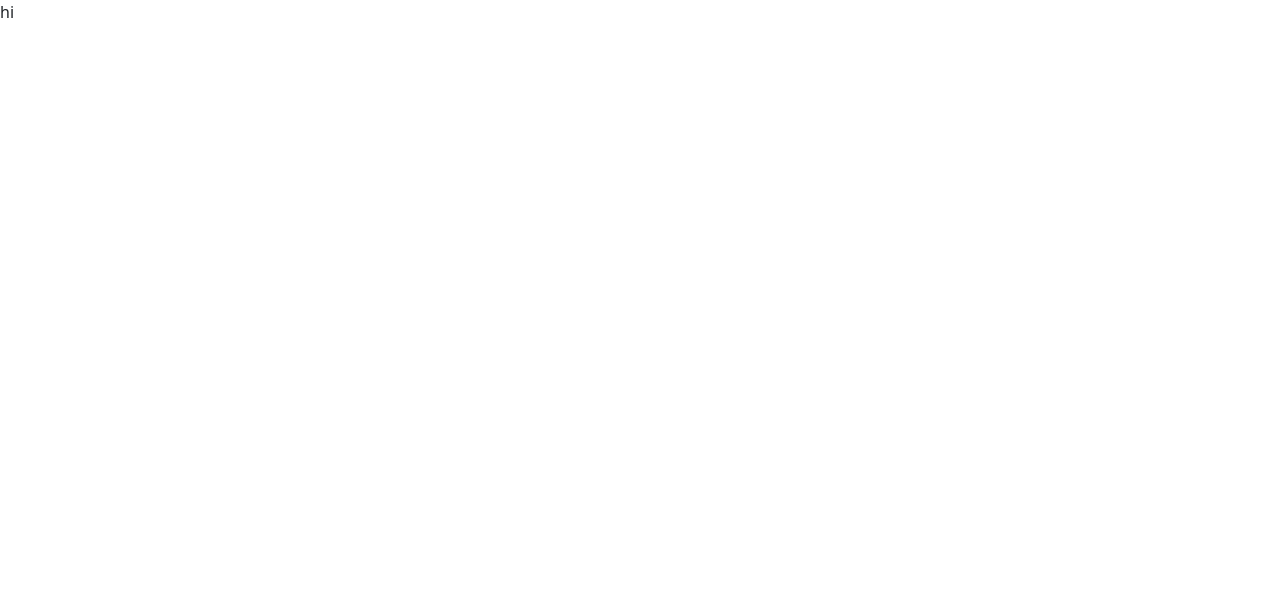
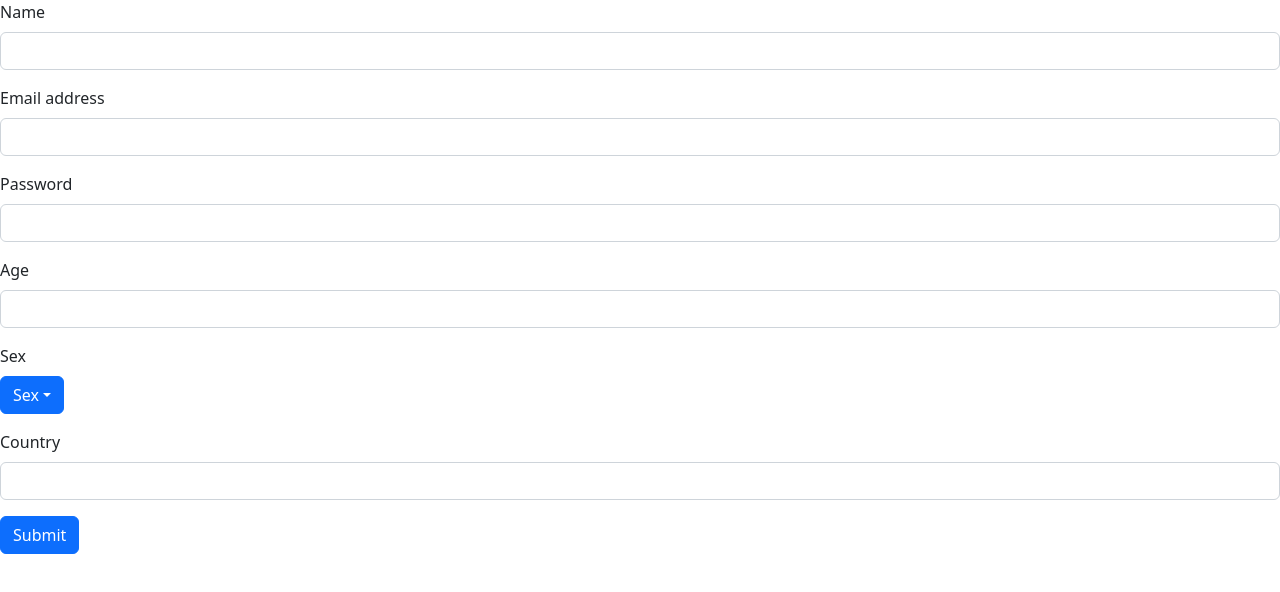
Before and after one commit to RinKokubo/solution-challenge-team-1, a React (Create React App) app: page /sign_up in a window 1280 px wide. Shown: the top 592 px of the page. Built offline with nearby package versions, Linux system fonts and the light colour scheme; the HTML template or start-up script is replaced by a standard one.

Commit message:
create account

```diff
--- a/src/components/Confirm.js
+++ b/src/components/Confirm.js
@@ -1,4 +1,32 @@
+import React, {useEffect, useState} from 'react'
+import Button from 'react-bootstrap/Button';
+import Form from 'react-bootstrap/Form';
+import 'bootstrap/dist/css/bootstrap.css';
+import { auth } from '../firebase';
+import { createUserWithEmailAndPassword } from "firebase/auth";
+import { useNavigate } from 'react-router-dom';
+import Dropdown from 'react-bootstrap/Dropdown';
+import DropdownButton from 'react-bootstrap/DropdownButton';
+import { useLocation } from 'react-router-dom';
+
 const Confirm = () => {
+
+  const location = useLocation();
+  const navigate = useNavigate();
+  const { email,password } = location.state;
+  console.log(email, password);
+
+  useEffect(() => {
+    createUserWithEmailAndPassword(auth,email, password)
+      .then((userCredential) => {
+        navigate('/sign_in');
+      }).catch((error) => {
+        const errorCode = error.code;
+        const errorMessage = error.message;
+        console.log(errorCode, errorMessage);
+      });
+  }, []);
+
   return (
     <p>hello</p>
   )
--- a/src/components/CreateAccount.js
+++ b/src/components/CreateAccount.js
@@ -1,7 +1,59 @@
-const SignIn = () => {
+import React, {useState} from 'react'
+import Button from 'react-bootstrap/Button';
+import Form from 'react-bootstrap/Form';
+import 'bootstrap/dist/css/bootstrap.css';
+import { auth } from '../firebase';
+import { createUserWithEmailAndPassword } from "firebase/auth";
+import { useNavigate } from 'react-router-dom';
+import Dropdown from 'react-bootstrap/Dropdown';
+import DropdownButton from 'react-bootstrap/DropdownButton';
+
+const CreateAccount = () => {
+
+  const navigate = useNavigate();
+
+  const handleSubmit = (event) => {
+    event.preventDefault();
+    const { email, password } = event.target.elements;
+    console.log(email.value, password.value);
+    navigate('/sign_up/confirm', {state: {email: email.value, password: password.value}});
+  };
+
   return (
-    <p>hi</p>
+    <Form onSubmit={handleSubmit}>
+      <Form.Group className="mb-3" controlId="formName">
+        <Form.Label>Name</Form.Label>
+        <Form.Control name= "name" type="text" placeholder="" />
+      </Form.Group>
+      <Form.Group className="mb-3" controlId="formBasicEmail">
+        <Form.Label>Email address</Form.Label>
+        <Form.Control name= "email" type="email" placeholder="" />
+      </Form.Group>
+      <Form.Group className="mb-3" controlId="formBasicPassword">
+        <Form.Label>Password</Form.Label>
+        <Form.Control name= "password" type="password" placeholder="" />
+      </Form.Group>
+      <Form.Group className="mb-3" controlId="formAge">
+        <Form.Label>Age</Form.Label>
+        <Form.Control name= "age" type="text" placeholder="" />
+      </Form.Group>
+      <Form.Group className="mb-3" controlId="formSex">
+        <Form.Label>Sex</Form.Label>
+        <DropdownButton id="sex" title="Sex">
+          <Dropdown.Item href="#/action-1">Male</Dropdown.Item>
+          <Dropdown.Item href="#/action-2">Female</Dropdown.Item>
+          <Dropdown.Item href="#/action-3">Ohter</Dropdown.Item>
+        </DropdownButton>
+      </Form.Group>
+      <Form.Group className="mb-3" controlId="formCountry">
+        <Form.Label>Country</Form.Label>
+        <Form.Control name= "country" type="text" placeholder="" />
+      </Form.Group>
+      <Button variant="primary" type="submit">
+        Submit
+      </Button>
+    </Form>
   )
 }
 
-export default SignIn
+export default CreateAccount
```
